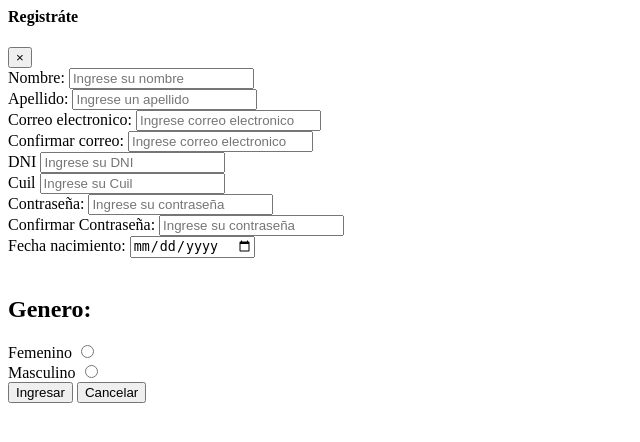
After one commit to Escuela-713/sge_713, a PHP site: page /modal/modal_registro.php in a window 1280 px wide. The commit adds this page. Shown: the top 442 px of the page, without its empty margins (0-640 px from the left). Run offline with PHP 8.4, Linux system fonts and the light colour scheme.

Commit message:
agregué register

```diff
--- a/index.php
+++ b/index.php
@@ -101,7 +101,8 @@
     </section>
 
 <?php include("footer.php");?>
-<?php include("modal/modal_login.php");?>
+<?php include("modal/modal_iniciar_sesion.php");?>
+<?php include("modal/modal_registro.php");?>
 <p>@2021</p>
 </body>
 </html>
--- /dev/null
+++ b/modal/modal_registro.php
@@ -0,0 +1,102 @@
+<div id="registroModal" class="modal fade">
+	<div class="modal-dialog">
+		<div class="modal-content">
+			<form action="">
+				<div class="modal-header">
+					<h4 class="title" id="titulo">Registráte</h4>
+					<button type="button" class="close" data-dismiss="modal" aria-hidden="true">&times;</button>
+				</div>
+				<div class="modal-body">
+
+                <form action="" method="post" class="needs-validation" novalidate>
+
+
+                    <div>
+
+
+    <div class="row">
+        <div class="col mb-4">
+            <form  action="" method="post">
+                <div class="form-group">
+                    <label for="nombre" >Nombre:</label>
+                    <input type="text" name="nombre" id="nombre" required maxlength="30" class="form-control" placeholder="Ingrese su nombre">
+                </div>
+        </div>
+            <div class="col mb-4">
+            <label for="apellido">Apellido:</label>
+            <input type="text"  name="apellido" id="apellido" required maxlength="30" class="form-control" placeholder="Ingrese un apellido">
+        </div>
+
+    </div>
+
+    <div class="row">
+        <div class="col mb-4">
+            <label for="correo">Correo electronico:</label>
+
+            <input type="email" name="correo" id="correo" required class="form-control" placeholder="Ingrese correo electronico">
+        </div>
+
+        <div class="col mb-4">
+            <label for="correo_2">Confirmar correo:</label>
+            <input type="email" name="correo_2" id="usuario" class="form-control" required placeholder="Ingrese correo electronico">
+        </div>
+    </div>
+
+    <div class="row">
+        <div class="col mb-4">
+            <label for="dni">DNI</label>
+            <input type="tel" name="dni" id="dni" required placeholder="Ingrese su DNI" class="form-control">
+        </div>
+
+        <div class="col mb-4">
+            <label for="cuil">Cuil</label>
+            <input type="tel" name="cuil" id="cuil" required minlength="11" maxlength="11" required class="form-control" placeholder="Ingrese su Cuil">
+        </div>
+
+    </div>
+    <div class="row">
+
+        <div class="col mb-4">
+            <label for="password" >Contraseña:</label>
+            <input type="password" name="password" id="password" class="form-control" required minlength="8" required placeholder="Ingrese su contraseña">
+        </div>
+
+        <div class="col mb-4">
+            <label for="password_2" >Confirmar Contraseña:</label>
+            <input type="password" name="password_2" id="contraseña_2" required minlength="8"  class="form-control" placeholder="Ingrese su contraseña">
+        </div>
+
+    </div>
+
+        <label for="fecha_nac">Fecha nacimiento:</label>
+        <input type="date" name="fecha_nac" id="fecha_nac" min="12-12-1932" class="form-control" minlength="01-01-2005" min="2005-01-01">
+
+
+        <br>
+
+        <br>
+
+
+            <h2>Genero:</h2>
+
+            <label class="form-check-label" for="genero">Femenino</label>
+            <input class="form-check-input" type="radio" name="genero" id="genero">
+
+            <br>
+
+            <label class="form-check-label" for="genero_2">Masculino</label>
+            <input class="form-check-input" type="radio" name="genero" id="genero_2">
+
+
+        </form>
+
+        <link rel="stylesheet" href="boostrap/bootstrap/js/bootstrap.bundle.js">
+				</div>
+				<div class="modal-footer">
+					<input type="submit" class="btn btn-info" value="Ingresar">
+					<input type="button" class="btn btn-danger" data-dismiss="modal" value="Cancelar">
+				</div>
+            </form>
+		</div>
+	</div>
+</div>
--- a/nav.php
+++ b/nav.php
@@ -42,8 +42,9 @@
       </ul>
       <ul class="nav navbar-nav navbar-right">
          <li class="nav-item">
-            <a class="nav-link" href="#login" data-toggle="modal">Iniciar Sesión</a>
+            <a class="nav-link " href="#iniciarsesionModal" data-toggle="modal">Iniciar Sesión</a>
           </li>
+          <li><a class="nav-link" href="#registroModal" data-toggle="modal">Resgistrarse</a></li>
       </ul>
     </div>
   </nav>
```
Also changed, not shown: modal/modal_iniciar_sesion.php (added, +48 -0 lines), modal/modal_login.php (deleted, +0 -26 lines).
